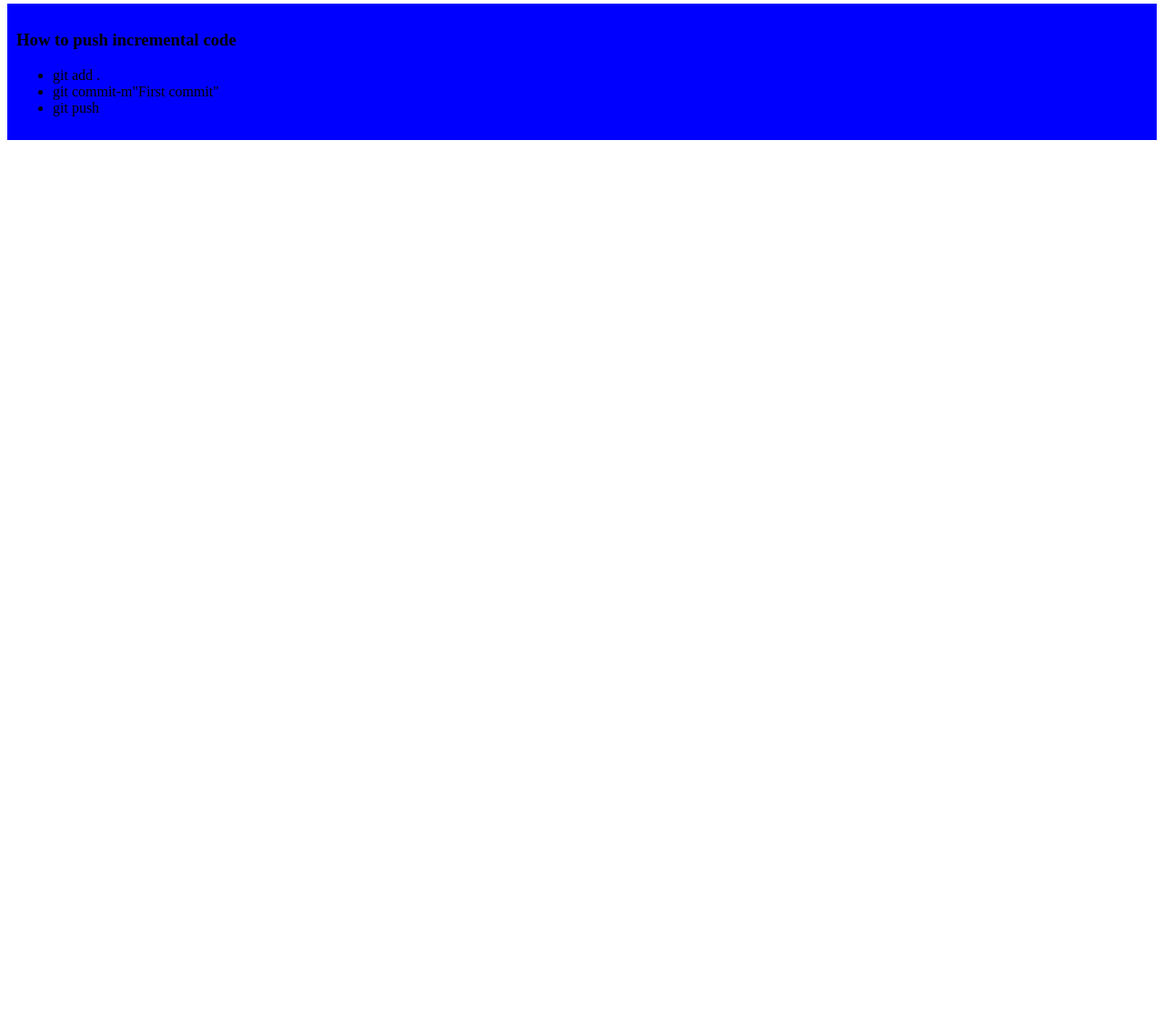
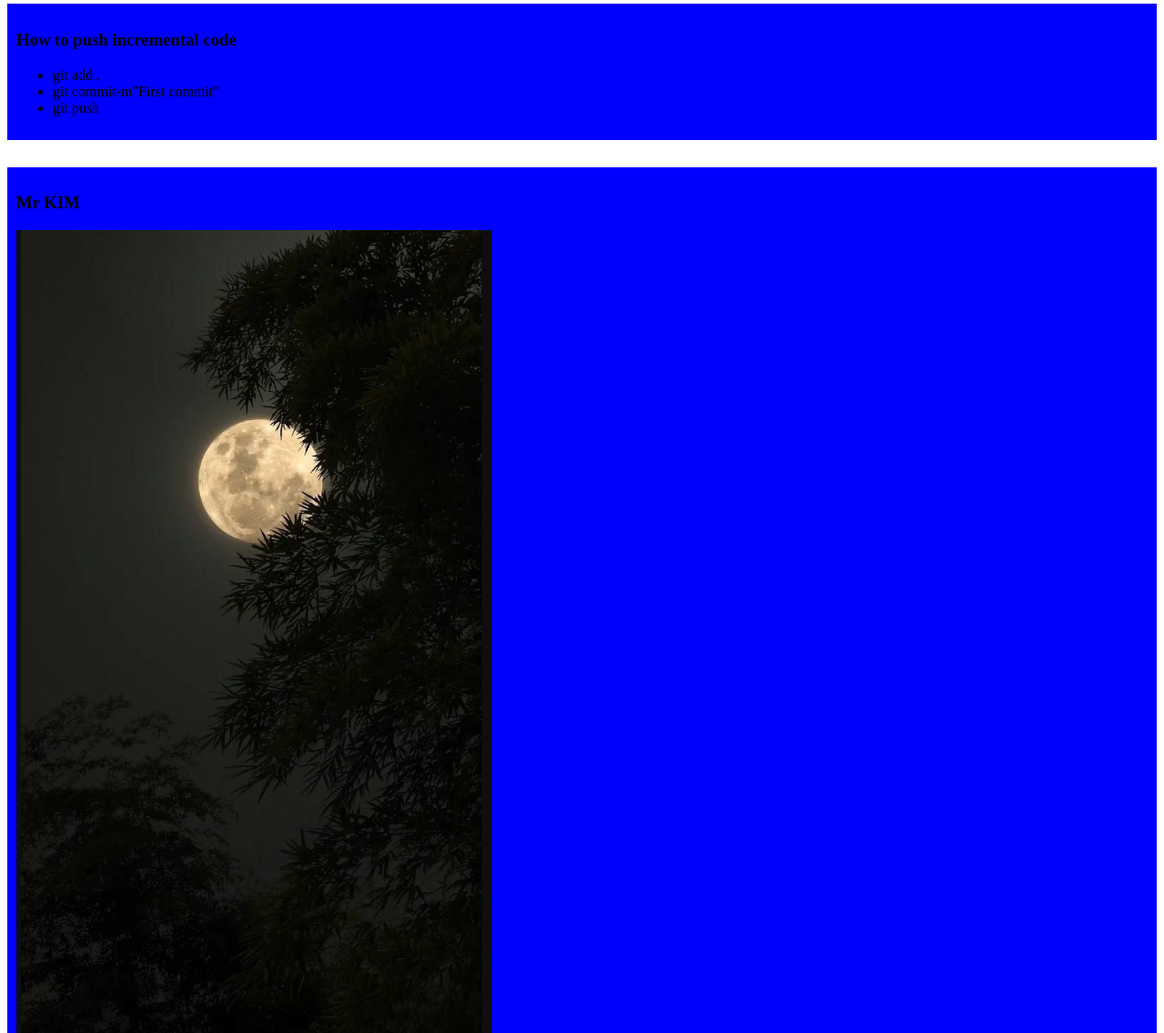
Before and after one commit to taki3810/my-simple-website, a plain HTML site: page index.html in a window 1280 px wide. Shown: the part 500-1636 px from the top of the page at 91% size. Before the commit the page ends 800 px from the top, so only its background shows below. Drawn offline with Linux system fonts and the light colour scheme.

Commit message:
pushed image

```diff
--- a/index.html
+++ b/index.html
@@ -28,4 +28,8 @@
         <li>git push</li>
     </ul>
 </div>
+<div>
+    <h3>Mr KIM</h3>
+    <img src="images/Screenshot 2024-10-12 193144.png" alt="image is coming soon">
+</div>
 </html>
--- a/styles/blog.css
+++ b/styles/blog.css
@@ -3,3 +3,6 @@ div{
     padding: 10px;
     margin-bottom: 30px;
 }
+img{
+    size: 10px;
+}
```
Also changed, not shown: images/Screenshot 2024-10-12 193144.png (added), images/Screenshot 2024-12-10 223031.png (added).
